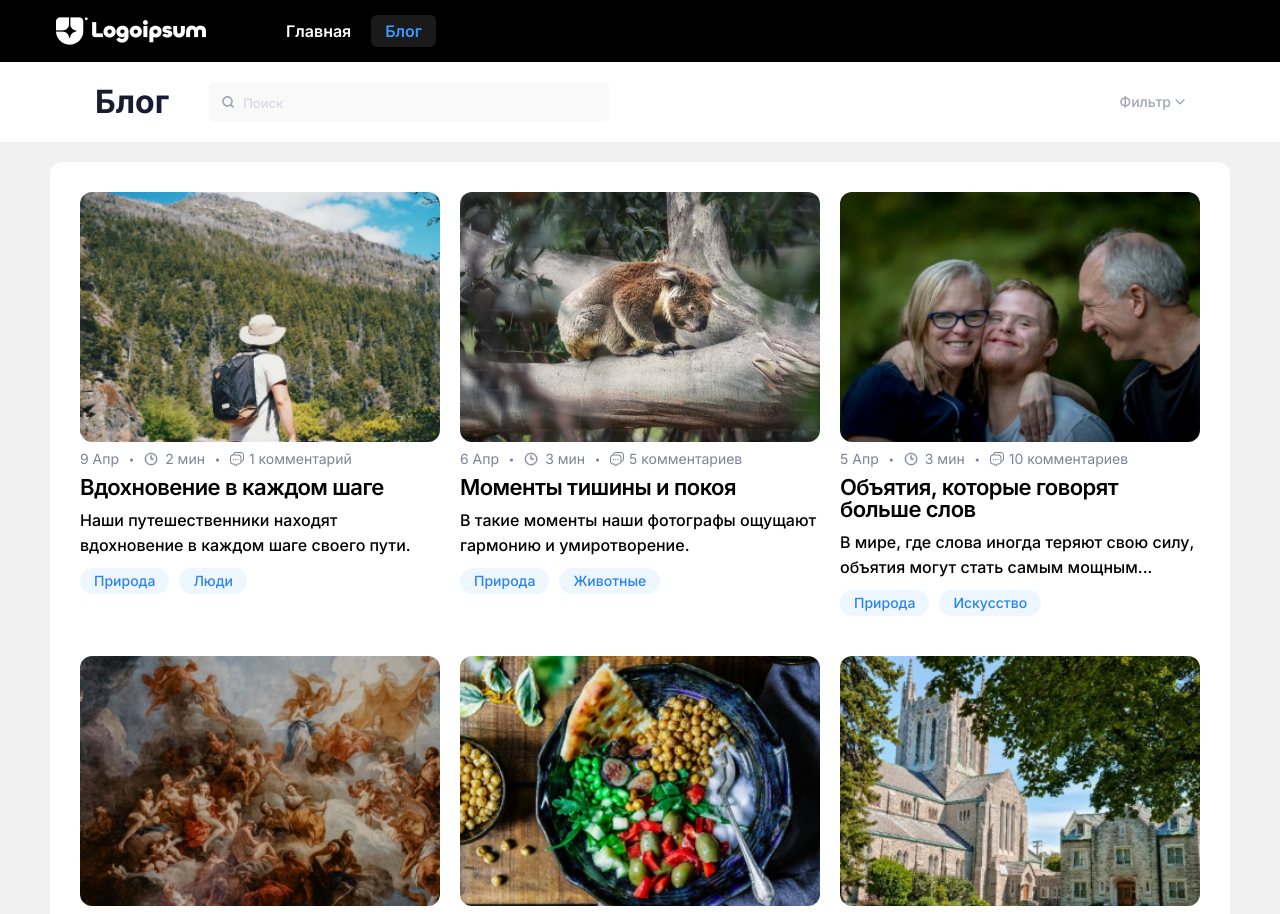
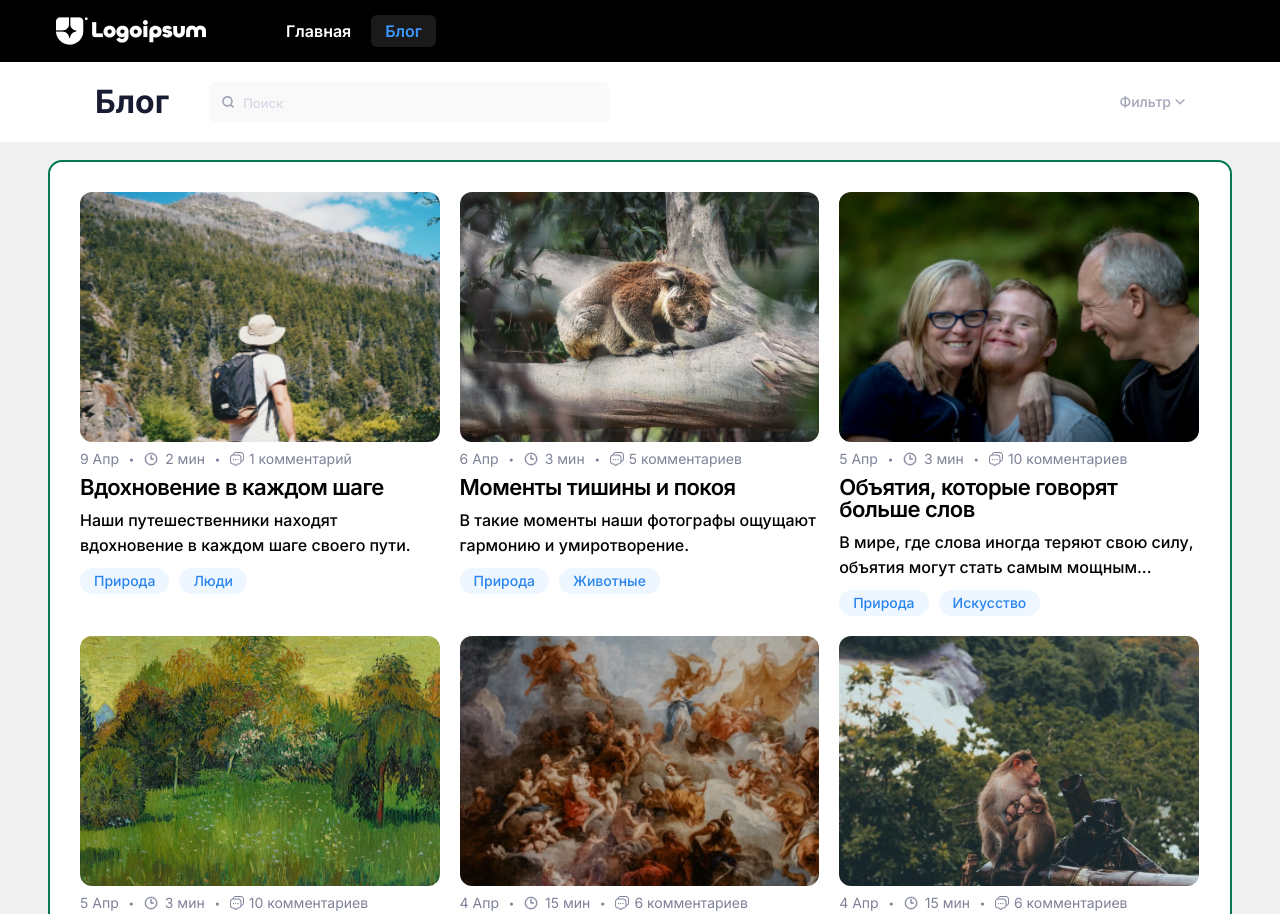
Before and after one commit to nickshamrock/blog-spa-vue, a Vue app: page / in a window 1280 px wide. Shown: the top 914 px of the page. Built offline with nearby package versions, Linux system fonts and the light colour scheme.

Commit message:
total refactoring GalleryBlog.vue component

```diff
--- a/src/components/AppFilter.vue
+++ b/src/components/AppFilter.vue
@@ -115,7 +115,7 @@ watch([searchQuery, selectedFilters], ([newSearchQuery, newSelectedFilters]) =>
         </div>
       </div>
 
-      <div v-if="showFilters" class="filter-buttons">
+      <div v-if="showFilters" class="filter-buttons flex flex-wrap gap-2">
         <button
           v-for="filter in filters"
           :key="filter"
@@ -146,9 +146,6 @@ watch([searchQuery, selectedFilters], ([newSearchQuery, newSelectedFilters]) =>
 
 .filter-buttons
   padding-top: 20px
-  display: flex
-  gap: 8px
-  flex-wrap: wrap
 
   @media (max-width: 425px)
     padding-top: 62px
--- a/src/components/blog-content/GalleryBlog.vue
+++ b/src/components/blog-content/GalleryBlog.vue
@@ -1,104 +1,47 @@
 <script lang="ts" setup>
-import { computed, onMounted, ref } from 'vue'
+import { computed } from 'vue'
 import BlogPost from './BlogPost.vue'
 import SearchFail from './SearchFail.vue'
 import store from '@/store'
+import { parseDate } from '@/utils/FilterPostsByDate'
 
-// Функция для преобразования даты в формат, пригодный для сортировки
-function parseDate(dateString: string): Date {
-  const [day, month] = dateString.split(' ')
-  const monthMap: { [key: string]: number } = {
-    Янв: 0,
-    Фев: 1,
-    Мар: 2,
-    Апр: 3,
-    Май: 4,
-    Июн: 5,
-    Июл: 6,
-    Авг: 7,
-    Сен: 8,
-    Окт: 9,
-    Ноя: 10,
-    Дек: 11
-  }
-  return new Date(new Date().getFullYear(), monthMap[month], parseInt(day, 10))
+const matchesFilters = (post: any): boolean => {
+  return (
+    store.selectedFilters.length === 0 ||
+    post.tags.some((tag: string) => store.selectedFilters.includes(tag))
+  )
 }
 
-const chunkSize = ref(3) //Количество постов в строке
-// Вычисляем только те посты, которые соответствуют выбранным фильтрам и запросу поиска по ключам description, text, title в файле store.ts
-// Фильтрация по постам связана с AppFilter через searchQuery
+const matchesSearchQuery = (post: any): boolean => {
+  const query = store.searchQuery.toLowerCase()
+  return post.description.toLowerCase().includes(query) || post.text.toLowerCase().includes(query)
+}
+
 const filteredPosts = computed(() => {
   return store.posts
-    .filter((post) => {
-      const matchesFilters =
-        store.selectedFilters.length === 0 ||
-        post.tags.some((tag) => store.selectedFilters.includes(tag))
-      const matchesSearch =
-        post.description.toLowerCase().includes(store.searchQuery.toLowerCase()) ||
-        post.description.toLowerCase().includes(store.searchQuery) ||
-        post.text.toLowerCase().includes(store.searchQuery)
-      return matchesFilters && matchesSearch
-    })
+    .filter((post) => matchesFilters(post) && matchesSearchQuery(post))
+    .sort((a, b) => parseDate(b.date).getTime() - parseDate(a.date).getTime())
     .slice(0, 6)
-    .sort((a, b) => parseDate(b.date).getTime() - parseDate(a.date).getTime()) //эти функции ограничивают показ колчичества постов
-  //до 6 и при этом фильтруют по дате от нового к старому
 })
 
-// Разделение постов на чанки-посты для отображения
-const chunkedPosts = computed(() => {
-  const posts = filteredPosts.value
-  const chunks: any[][] = []
-  for (let i = 0; i < posts.length; i += chunkSize.value) {
-    chunks.push(posts.slice(i, i + chunkSize.value))
-  }
-  return chunks
-})
-
-/* Фунция показа заглушки, если нет постов, соответствующих фильтрам и поисковому запросу */
 const showNoResults = computed(() => filteredPosts.value.length === 0)
-
-//функция, которая высчитывает количество постов-чанков в строке в зависимости от размера окна
-onMounted(() => {
-  const updateChunkSize = () => {
-    if (window.innerWidth <= 430) {
-      chunkSize.value = 1 // Один пост в строке на узких экранах
-    } else if (window.innerWidth <= 800) {
-      chunkSize.value = 2 // Два поста в строке на средних экранах
-    } else if (window.innerWidth <= 1600) {
-      chunkSize.value = 3 // Три поста в строке на широких экранах
-    } else if (window.innerWidth <= 1800) {
-      chunkSize.value = 4
-    } else if (window.innerWidth <= 2200) {
-      chunkSize.value = 5
-    }
-  }
-
-  window.addEventListener('resize', updateChunkSize)
-  updateChunkSize()
-})
 </script>
 
 <template>
   <section
     class="bg-[#F1F1F2] px-[50px] pb-[30px] pt-5 max-[800px]:px-[10px] max-[800px]:pt-[10px]"
   >
-    <!--Если нет совпадений, показываем заглушку -->
     <div v-if="showNoResults">
       <SearchFail />
     </div>
-    <!-- Иначе показываем посты -->
+
     <div
       v-else
-      class="flex h-auto w-full flex-col flex-wrap rounded-xl bg-white p-[30px] max-[800px]:p-[15px]"
-    >
-      <div
-        v-for="(chunk, index) in chunkedPosts"
-        :key="index"
-        class="mb-10 flex h-auto w-full gap-5 max-[800px]:mb-[25px]"
+      class="flex flex-wrap gap-5 rounded-xl bg-white p-[30px] outline outline-2 outline-emerald-700 max-[800px]:p-[15px]"
       v-auto-animate
     >
       <BlogPost
-          v-for="post in chunk"
+        v-for="post in filteredPosts"
         :key="post.title"
         :imageSrc="post.imageSrc"
         :date="post.date"
@@ -108,10 +51,8 @@ onMounted(() => {
         :description="post.description"
         :tags="post.tags"
         :text="post.text"
+        class="w-[calc(33%-10px)] max-[800px]:w-full"
       />
-      </div>
     </div>
   </section>
 </template>
-
-<style lang="sass" scoped></style>
--- /dev/null
+++ b/src/utils/FilterPostsByDate.ts
@@ -0,0 +1,18 @@
+export function parseDate(dateString: string): Date {
+  const [day, month] = dateString.split(' ')
+  const monthMap: { [key: string]: number } = {
+    Янв: 0,
+    Фев: 1,
+    Мар: 2,
+    Апр: 3,
+    Май: 4,
+    Июн: 5,
+    Июл: 6,
+    Авг: 7,
+    Сен: 8,
+    Окт: 9,
+    Ноя: 10,
+    Дек: 11
+  }
+  return new Date(new Date().getFullYear(), monthMap[month], parseInt(day, 10))
+}
```
Lines whose indentation alone changed are shown as unchanged.
